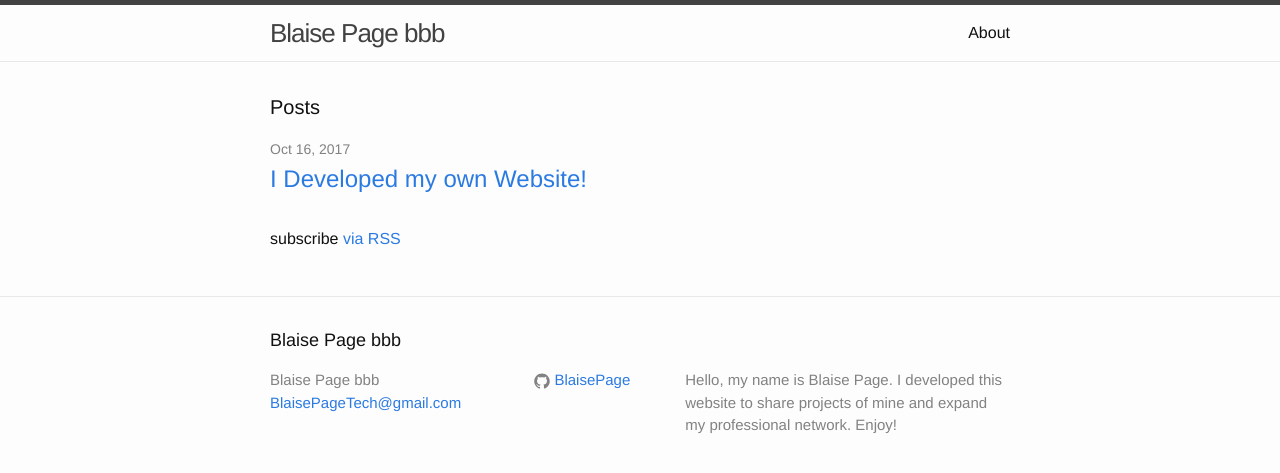
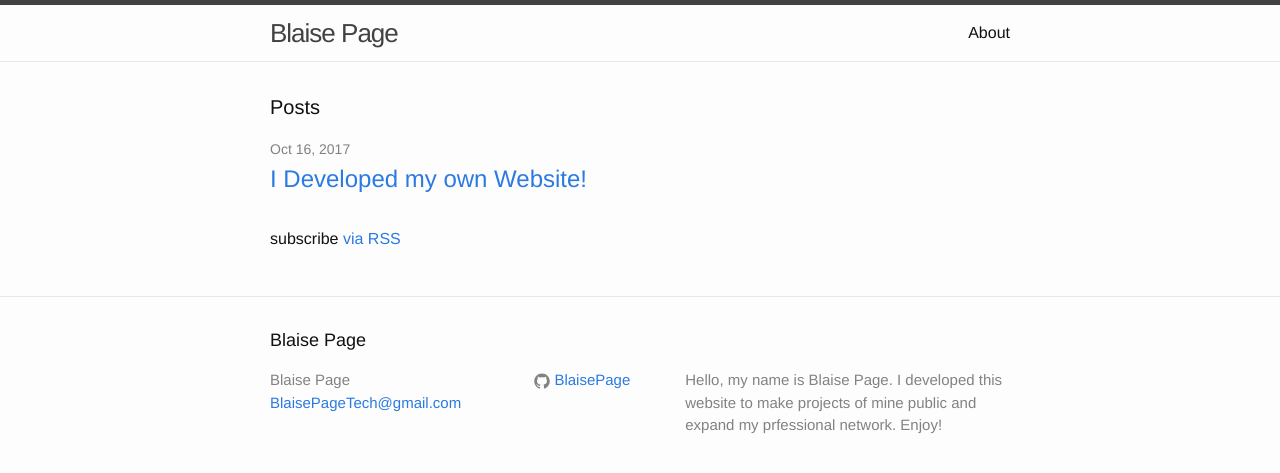
Before and after one commit to BlaisePage/BlaisePage.github.io, a Jekyll site: the page built from index.html, in a window 1280 px wide. Shown: the top 473 px of the page. Built offline with Jekyll 4.4.1, drawn with Linux system fonts in a browser that asks for light colours; some of the changed lines change nothing that is shown.

Commit message:
Update _config.yml

```diff
--- a/_config.yml
+++ b/_config.yml
@@ -1,11 +1,20 @@
-# Site Settings
-title: "Blaise Page bbb"
-email: "BlaisePageTech@gmail.com"
-description: "Hello, my name is Blaise Page. I developed this website to share projects of mine and expand my professional network. Enjoy!"
-baseurl: ""
-url: "http://yourdomain.com"
+# Welcome to Jekyll!
+#
+# This config file is meant for settings that affect your whole blog, values
+# which you are expected to set up once and rarely need to edit after that.
+# For technical reasons, this file is *NOT* reloaded automatically when you use
+# 'jekyll serve'. If you change this file, please restart the server process.
+
+# Site settings
+title: Blaise Page
+email: BlaisePageTech@gmail.com
+description: > # this means to ignore newlines until "baseurl:"
+  Hello, my name is Blaise Page. I developed this website to
+  make projects of mine public and expand my prfessional network.
+  Enjoy!
+baseurl: "" # the subpath of your site, e.g. /blog
+url: "http://yourdomain.com" # the base hostname & protocol for your site
 github_username:  BlaisePage
 
-# Build Settings
+# Build settings
 markdown: kramdown
-permalink: pretty
```
